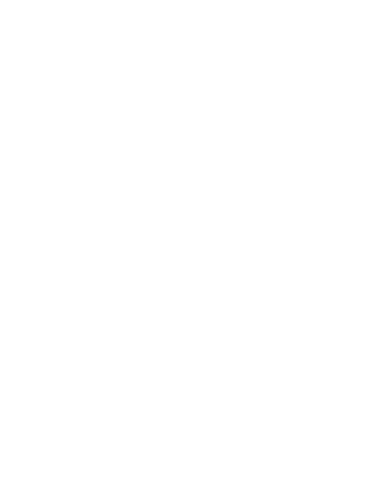
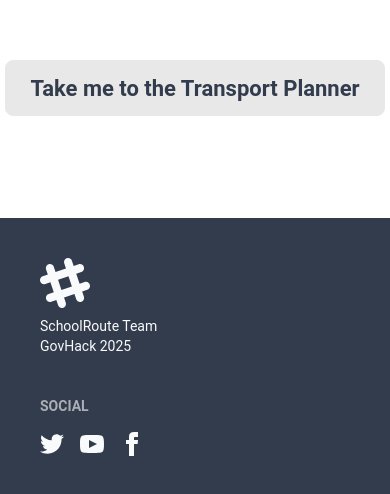
Before and after one commit to CobaltBlueTarantula/SchoolRoute, a SvelteKit app: page / in a window 390 px wide. Shown: the part 3076-3570 px from the top of the page. Before the commit the page ends 2794 px from the top, so only its background shows below. Built offline with nearby package versions, Linux system fonts and the light colour scheme.

Commit message:
kinda finished homepage

```diff
--- a/src/routes/+page.svelte
+++ b/src/routes/+page.svelte
@@ -2,7 +2,7 @@
   import "../app.css";
 
   import mapImage from "$lib/assets/map.png";
-  import mapPinImage from "$lib/assets/ts-map-pin.svg";
+  import mapPinImage from "$lib/assets/marker-icon.png";
 
   import { onMount } from "svelte";
   import { gsap } from "gsap";
@@ -178,20 +178,107 @@
         bind:this={mapPinOne}
         src={mapPinImage}
         alt="Pin 1"
-        class="absolute w-8 h-8 top-[20%] left-[20%] transform -translate-x-1/2 -translate-y-1/2"
+        class="absolute w-8 h-auto top-[20%] left-[20%] transform -translate-x-1/2 -translate-y-1/2 drop-shadow-filter"
       />
       <img
         bind:this={mapPinTwo}
         src={mapPinImage}
         alt="Pin 2"
-        class="absolute w-8 h-8 top-[40%] left-[80%] transform -translate-x-1/2 -translate-y-1/2"
+        class="absolute w-8 h-auto top-[40%] left-[80%] transform -translate-x-1/2 -translate-y-1/2 drop-shadow-filter"
       />
       <img
         bind:this={mapPinThree}
         src={mapPinImage}
         alt="Pin 3"
-        class="absolute w-8 h-8 top-[70%] left-[40%] transform -translate-x-1/2 -translate-y-1/2"
+        class="absolute w-8 h-auto top-[70%] left-[40%] transform -translate-x-1/2 -translate-y-1/2 drop-shadow-filter"
       />
     </div>
   </div>
+
+  <div class="h-80"></div>
+
+  <div class="w-full h-25 flex justify-center mb-20">
+    <button class="btn btn-xl mt-5.5"><a href="/transport">Take me to the Transport Planner</a></button>
+  </div>
+
+  <footer
+    class="footer sm:footer-horizontal bg-neutral text-neutral-content p-10"
+  >
+    <aside>
+      <svg
+        width="50"
+        height="50"
+        viewBox="0 0 24 24"
+        xmlns="http://www.w3.org/2000/svg"
+        fill-rule="evenodd"
+        clip-rule="evenodd"
+        class="fill-current"
+      >
+        <path
+          d="M22.672 15.226l-2.432.811.841 2.515c.33 1.019-.209 2.127-1.23 2.456-1.15.325-2.148-.321-2.463-1.226l-.84-2.518-5.013 1.677.84 2.517c.391 1.203-.434 2.542-1.831 2.542-.88 0-1.601-.564-1.86-1.314l-.842-2.516-2.431.809c-1.135.328-2.145-.317-2.463-1.229-.329-1.018.211-2.127 1.231-2.456l2.432-.809-1.621-4.823-2.432.808c-1.355.384-2.558-.59-2.558-1.839 0-.817.509-1.582 1.327-1.846l2.433-.809-.842-2.515c-.33-1.02.211-2.129 1.232-2.458 1.02-.329 2.13.209 2.461 1.229l.842 2.515 5.011-1.677-.839-2.517c-.403-1.238.484-2.553 1.843-2.553.819 0 1.585.509 1.85 1.326l.841 2.517 2.431-.81c1.02-.33 2.131.211 2.461 1.229.332 1.018-.21 2.126-1.23 2.456l-2.433.809 1.622 4.823 2.433-.809c1.242-.401 2.557.484 2.557 1.838 0 .819-.51 1.583-1.328 1.847m-8.992-6.428l-5.01 1.675 1.619 4.828 5.011-1.674-1.62-4.829z"
+        ></path>
+      </svg>
+      <p>
+        SchoolRoute Team
+        <br />
+        GovHack 2025
+      </p>
+    </aside>
+    <nav>
+      <h6 class="footer-title">Social</h6>
+      <!-- svelte-ignore a11y_consider_explicit_label -->
+      <!-- svelte-ignore a11y_missing_attribute -->
+      <div class="grid grid-flow-col gap-4">
+        <!-- svelte-ignore a11y_consider_explicit_label -->
+        <!-- svelte-ignore a11y_missing_attribute -->
+        <a>
+          <svg
+            xmlns="http://www.w3.org/2000/svg"
+            width="24"
+            height="24"
+            viewBox="0 0 24 24"
+            class="fill-current"
+          >
+            <path
+              d="M24 4.557c-.883.392-1.832.656-2.828.775 1.017-.609 1.798-1.574 2.165-2.724-.951.564-2.005.974-3.127 1.195-.897-.957-2.178-1.555-3.594-1.555-3.179 0-5.515 2.966-4.797 6.045-4.091-.205-7.719-2.165-10.148-5.144-1.29 2.213-.669 5.108 1.523 6.574-.806-.026-1.566-.247-2.229-.616-.054 2.281 1.581 4.415 3.949 4.89-.693.188-1.452.232-2.224.084.626 1.956 2.444 3.379 4.6 3.419-2.07 1.623-4.678 2.348-7.29 2.04 2.179 1.397 4.768 2.212 7.548 2.212 9.142 0 14.307-7.721 13.995-14.646.962-.695 1.797-1.562 2.457-2.549z"
+            ></path>
+          </svg>
+        <!-- svelte-ignore a11y_consider_explicit_label -->
+        <!-- svelte-ignore a11y_consider_explicit_label -->
+        </a>
+        <a>
+          <svg
+            xmlns="http://www.w3.org/2000/svg"
+            width="24"
+            height="24"
+            viewBox="0 0 24 24"
+            class="fill-current"
+          >
+            <path
+              d="M19.615 3.184c-3.604-.246-11.631-.245-15.23 0-3.897.266-4.356 2.62-4.385 8.816.029 6.185.484 8.549 4.385 8.816 3.6.245 11.626.246 15.23 0 3.897-.266 4.356-2.62 4.385-8.816-.029-6.185-.484-8.549-4.385-8.816zm-10.615 12.816v-8l8 3.993-8 4.007z"
+            ></path>
+          </svg>
+        </a>
+        <a>
+          <svg
+            xmlns="http://www.w3.org/2000/svg"
+            width="24"
+            height="24"
+            viewBox="0 0 24 24"
+            class="fill-current"
+          >
+            <path
+              d="M9 8h-3v4h3v12h5v-12h3.642l.358-4h-4v-1.667c0-.955.192-1.333 1.115-1.333h2.885v-5h-3.808c-3.596 0-5.192 1.583-5.192 4.615v3.385z"
+            ></path>
+          </svg>
+        </a>
+      </div>
+    </nav>
+  </footer>
 </div>
+
+<style>
+  .drop-shadow-filter {
+    filter: drop-shadow(0px 25px 8px rgba(0, 0, 0, 0.6));
+  }
+</style>
```
Also changed, not shown: src/lib/assets/marker-icon.png (added).
